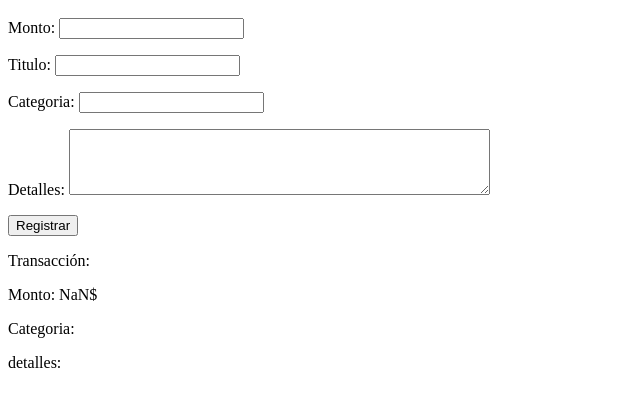
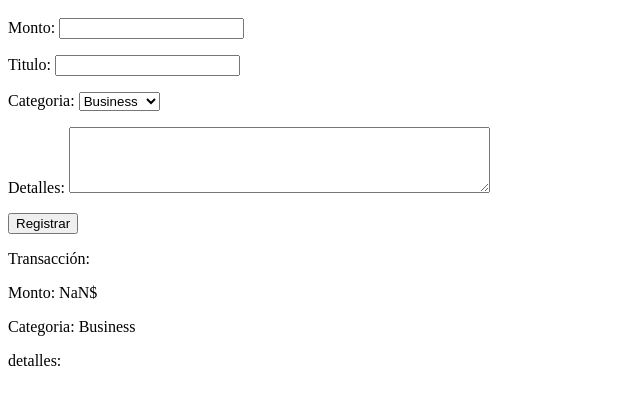
Before and after one commit to 6abriel1chiro/money-guard-webapp, a website built with Parcel: page index.html in a window 1280 px wide. Both pictures are taken after a click on the button "Registrar". Shown: the part 48-454 px from the top of the page, without its empty margins (0-640 px from the left). Built offline with nearby package versions, Linux system fonts and the light colour scheme.

Commit message:
Categorias implementadas mediante comboBox

```diff
--- a/index.html
+++ b/index.html
@@ -12,8 +12,13 @@
       </p>
 
       <p>
-        <label for="categoria">Categoria:</label>
-        <input type="text" id ="categoria">
+        <label for="Categoria">Categoria:</label>
+        <select name="categorias" id="categorias">
+          <option value="Business">Business</option>
+          <option value="Loan">Loan</option>
+          <option value="Insurance">Insurance</option>
+          <option value="Rent">Rent</option>
+        </select>
       </p>
 
       <p>
--- a/src/presenter.js
+++ b/src/presenter.js
@@ -1,7 +1,7 @@
 const monto = document.querySelector("#monto");
 const titulo = document.querySelector("#titulo");
 const detalles = document.querySelector('#detalles');
-const categoria = document.querySelector('#categoria');
+const categoria = document.querySelector('#categorias');
 
 const button_registro = document.getElementById("registro");
 
@@ -15,6 +15,6 @@ button_registro.addEventListener("click", (event) => {
 
   div.innerHTML = "<p>" + "Transacción: " + titulo.value + "</p>" +
     "<p>" + "Monto: " + valueMonto + "$ </p>" +
-    "<p>" + "Categoria: " + categoria.value + "</p>" +
+    "<p>" + "Categoria: " + categorias.value + "</p>" +
     "<p>" + "detalles: " + detalles.value + "</p>";
 });
```
